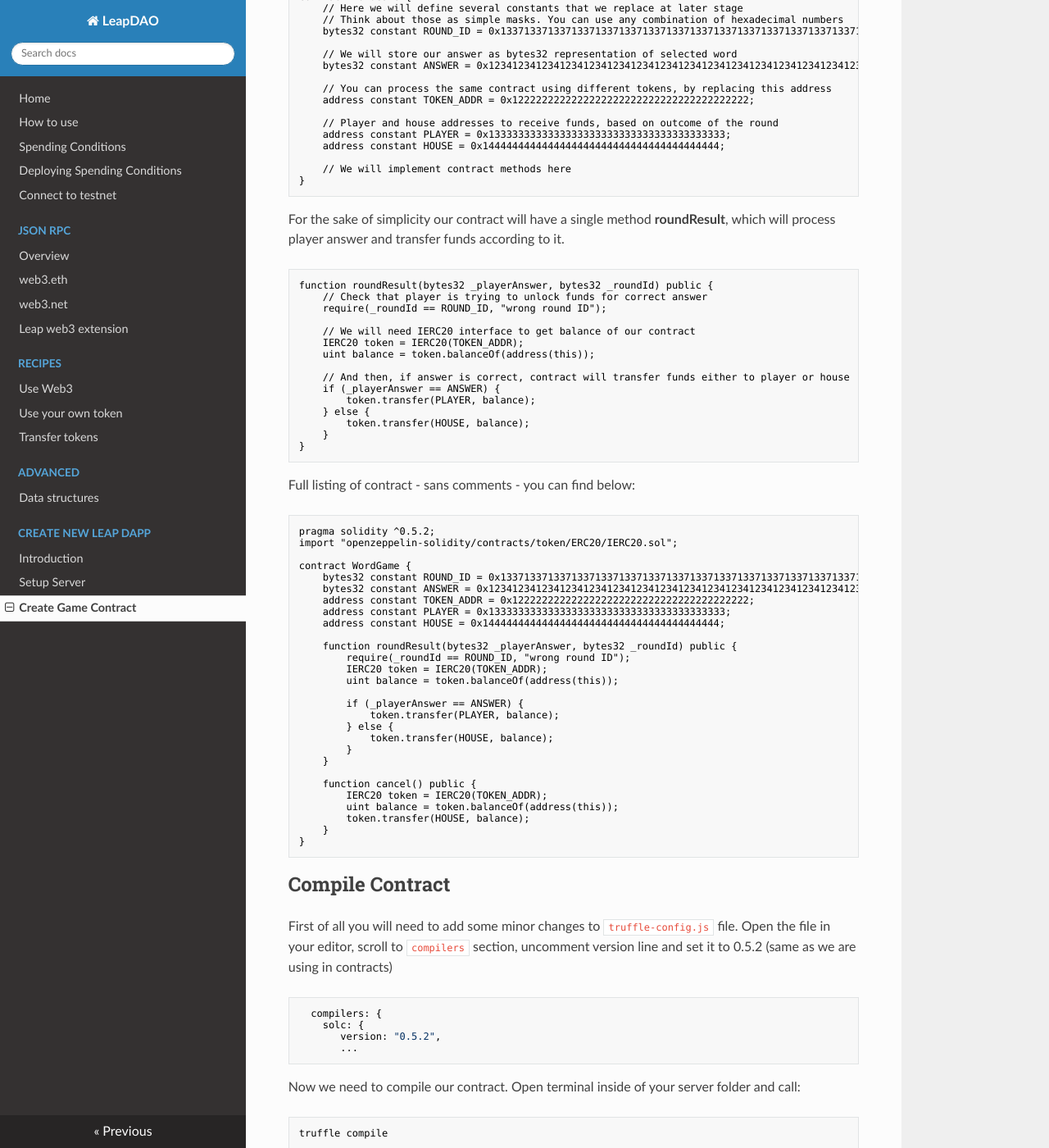
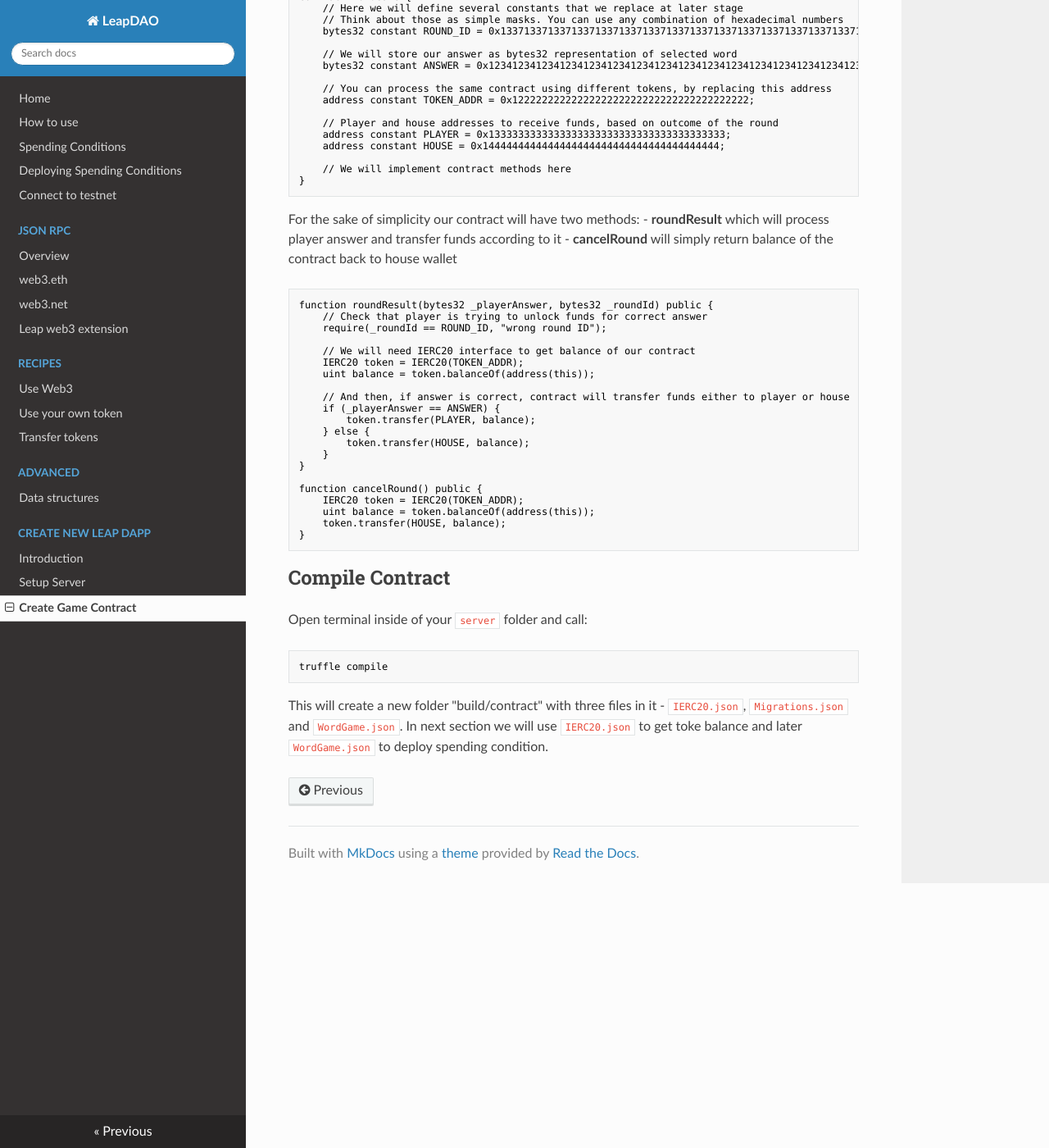
Before and after one commit to leapdao/docs, an MkDocs documentation site: the page built from docs/tutorials/new-dapp/step-2-contract.md, in a window 1280 px wide and 1400 px high, scrolled down 442 px. Shown: the whole window at 82% size. Built offline with MkDocs 1.6.1, drawn with Linux system fonts in a browser that asks for light colours; nearby versions of some CDN libraries; some of the changed text lies outside the part shown.

Commit message:
Remove full listing. Add details about cancel method

````diff
--- a/docs/tutorials/new-dapp/step-2-contract.md
+++ b/docs/tutorials/new-dapp/step-2-contract.md
@@ -31,8 +31,9 @@ contract WordGame {
 }
 ```
 
-For the sake of simplicity our contract will have a single method **roundResult**, which will process player answer and
-transfer funds according to it.
+For the sake of simplicity our contract will have two methods:
+- **roundResult** which will process player answer and transfer funds according to it
+- **cancelRound** will simply return balance of the contract back to house wallet
 ```solidity
 function roundResult(bytes32 _playerAnswer, bytes32 _roundId) public {
 	// Check that player is trying to unlock funds for correct answer
@@ -49,53 +50,19 @@ function roundResult(bytes32 _playerAnswer, bytes32 _roundId) public {
 		token.transfer(HOUSE, balance);
 	}
 }
-```
 
-Full listing of contract - sans comments -  you can find below:
-```solidity
-pragma solidity ^0.5.2;
-import "openzeppelin-solidity/contracts/token/ERC20/IERC20.sol";
-
-contract WordGame {
-	bytes32 constant ROUND_ID = 0x1337133713371337133713371337133713371337133713371337133713371337;
-	bytes32 constant ANSWER = 0x1234123412341234123412341234123412341234123412341234123412341234;
-	address constant TOKEN_ADDR = 0x1222222222222222222222222222222222222222;
-	address constant PLAYER = 0x1333333333333333333333333333333333333333;
-	address constant HOUSE = 0x1444444444444444444444444444444444444444;
-
-	function roundResult(bytes32 _playerAnswer, bytes32 _roundId) public {
-		require(_roundId == ROUND_ID, "wrong round ID");
-		IERC20 token = IERC20(TOKEN_ADDR);
-		uint balance = token.balanceOf(address(this));
-
-		if (_playerAnswer == ANSWER) {
-			token.transfer(PLAYER, balance);
-		} else {
-			token.transfer(HOUSE, balance);
-		}
-	}
-
-	function cancel() public {
-		IERC20 token = IERC20(TOKEN_ADDR);
-		uint balance = token.balanceOf(address(this));
-		token.transfer(HOUSE, balance);
-	}
+function cancelRound() public {
+	IERC20 token = IERC20(TOKEN_ADDR);
+	uint balance = token.balanceOf(address(this));
+	token.transfer(HOUSE, balance);
 }
 ```
 
 Compile Contract
 ---
-First of all you will need to add some minor changes to `truffle-config.js` file. Open the file in your editor,
-scroll to `compilers` section, uncomment version line and set it to 0.5.2 (same as we are using in contracts)
-```json
-  compilers: {
-    solc: {
-       version: "0.5.2",
-       ...
-```
-
-Now we need to compile our contract. Open terminal inside of your server folder and call:
+Open terminal inside of your `server` folder and call:
 ```bash
 truffle compile
 ```
-This will create a new folder "build" with three files in it - `IERC20.json`, `Migrations.json` and `WordGame.json`
+This will create a new folder "build/contract" with three files in it - `IERC20.json`, `Migrations.json` and `WordGame.json`.
+In next section we will use `IERC20.json` to get toke balance and later `WordGame.json` to deploy spending condition.
````
